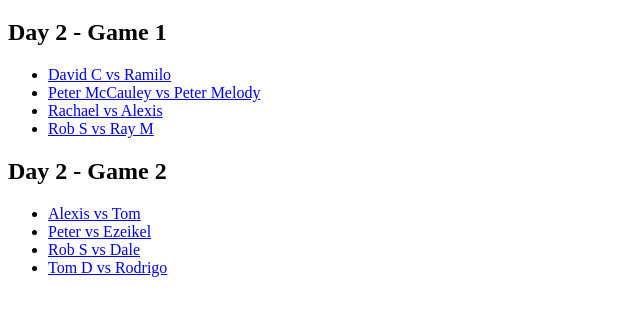
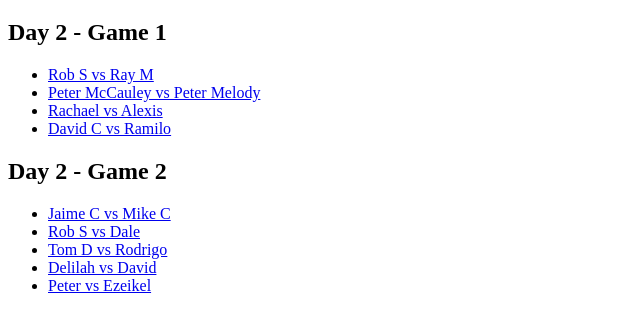
Before and after one commit to tdcues/2025citiwide, a plain HTML site: page index.html in a window 1280 px wide. Shown: the part 61-390 px from the top of the page, without its empty margins (0-640 px from the left). Drawn offline with Linux system fonts and the light colour scheme.

Commit message:
Add files via upload

```diff
--- a/index.html
+++ b/index.html
@@ -8,18 +8,19 @@
 
     <h2>Day 2 - Game 1</h2>
     <ul>
-        <li><a href="day02game01/David_C_vs_Ramilo_5_17_25.html">David C vs Ramilo</a></li>
+        <li><a href="day02game01/Rob_S_vs_Ray_M_5_17_25.html">Rob S vs Ray M</a></li>
         <li><a href="day02game01/Peter_McCauley_vs_Peter_Melody_5_17_25.html">Peter McCauley vs Peter Melody</a></li>
         <li><a href="day02game01/Rachael_vs_Alexis_5_17_25.html">Rachael vs Alexis</a></li>
-        <li><a href="day02game01/Rob_S_vs_Ray_M_5_17_25.html">Rob S vs Ray M</a></li>
+        <li><a href="day02game01/David_C_vs_Ramilo_5_17_25.html">David C vs Ramilo</a></li>
     </ul>
 
     <h2>Day 2 - Game 2</h2>
     <ul>
-        <li><a href="day02game02/Alexis_vs_Tom_5_17_25.html">Alexis vs Tom</a></li>
-        <li><a href="day02game02/Peter_vs_Ezeikel_5_17_25.html">Peter vs Ezeikel</a></li>
+        <li><a href="day02game02/Jaime_C_vs_Mike_C_5_17_25.html">Jaime C vs Mike C</a></li>
         <li><a href="day02game02/Rob_S_vs_Dale_5_17_25.html">Rob S vs Dale</a></li>
         <li><a href="day02game02/Tom_d_vs_Rodrigo_5_17_25.html">Tom D vs Rodrigo</a></li>
+        <li><a href="day02game02/Delilah_vs_David_5_17_25.html">Delilah vs David</a></li>
+        <li><a href="day02game02/Peter_vs_Ezeikel_5_17_25.html">Peter vs Ezeikel</a></li>
     </ul>
 </body>
 </html>
```
